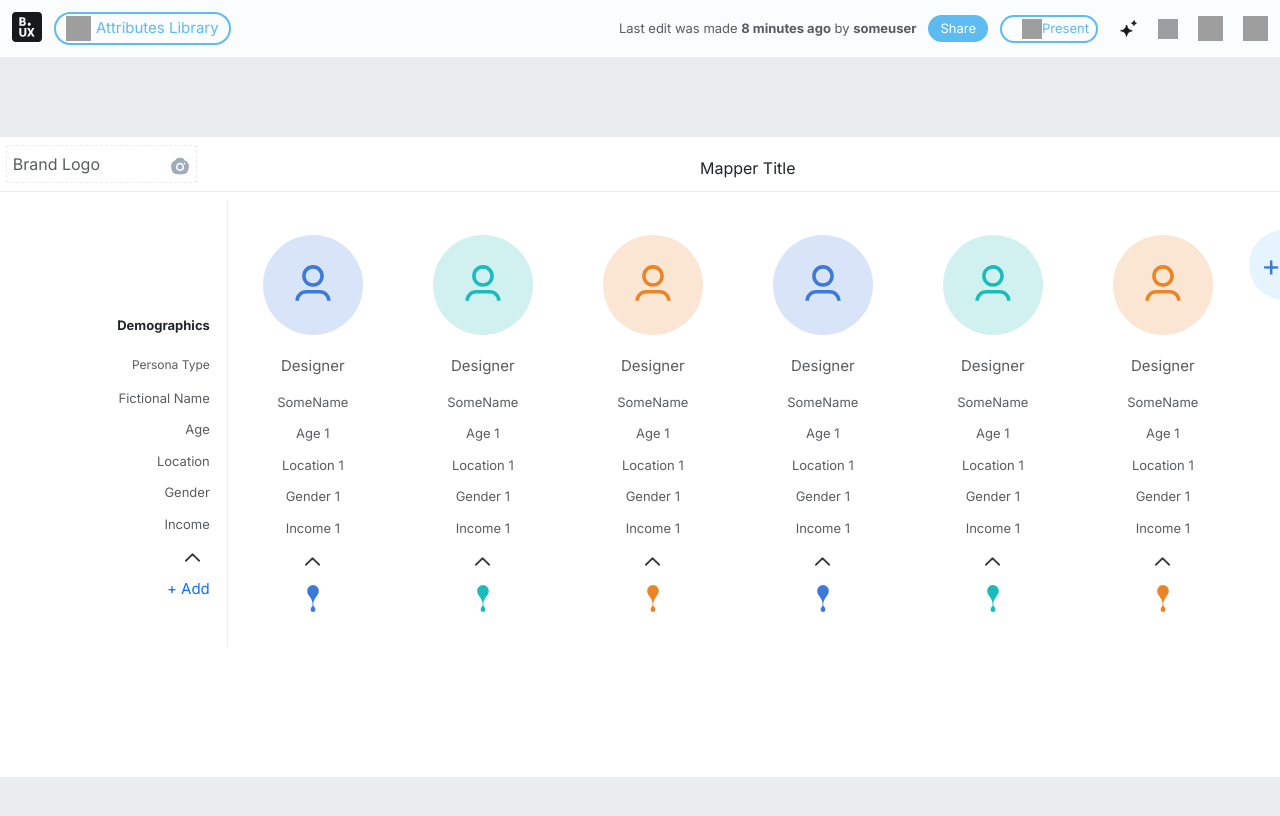
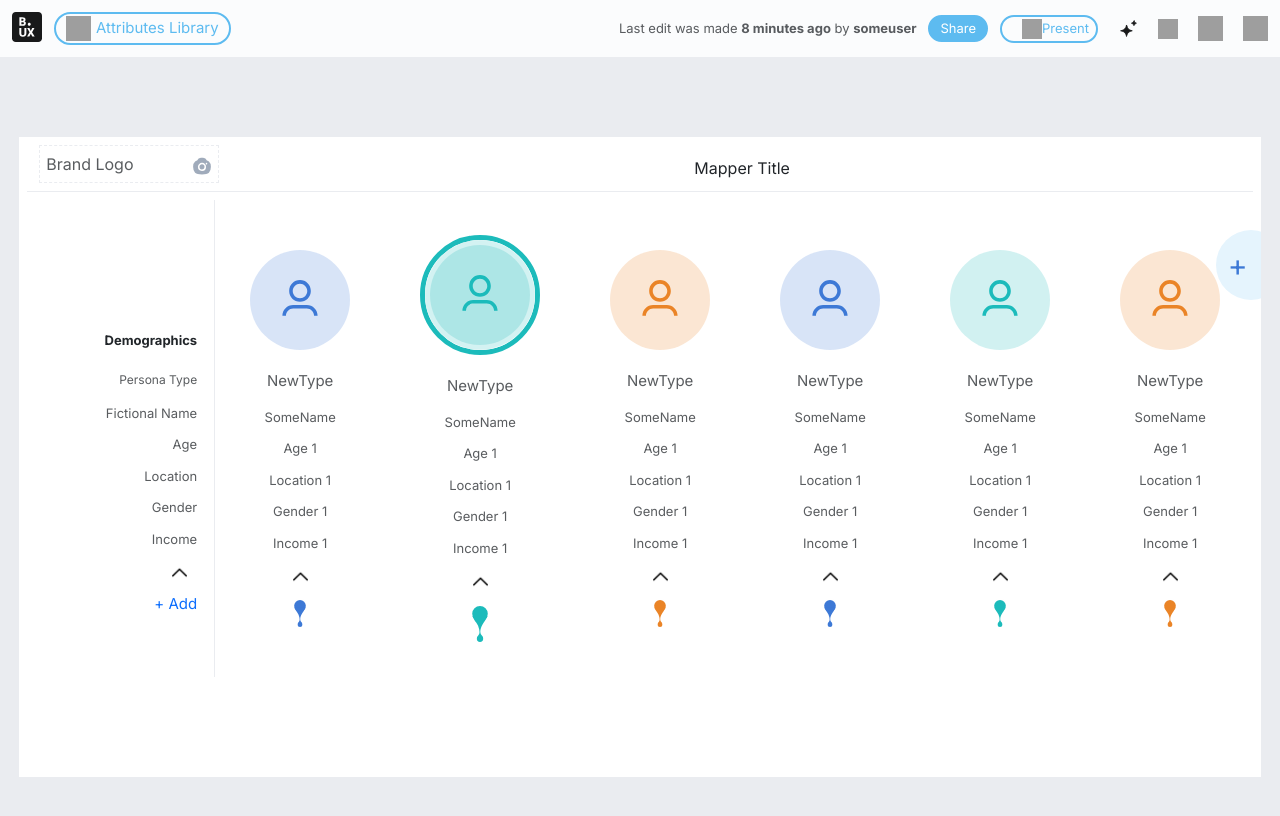
Before and after one commit to shivpujan12/mapper, a Next.js app: page / in a window 1280 px wide. Both pictures are taken after a click on the element 482 px from the left and 434 px from the top of the page. Shown: the top 816 px of the page. Built offline with nearby package versions, Linux system fonts and the light colour scheme; grey boxes are pictures that could not be loaded.

Commit message:
add persona feature implemented

```diff
--- a/app/components/MainActivity/PersonaActivity/LeftSection.tsx
+++ b/app/components/MainActivity/PersonaActivity/LeftSection.tsx
@@ -15,6 +15,8 @@ export default function LeftSection({
           type="heads"
           profileImage=""
           pointerImage=""
+          personaColor=""
+          highlightColor=""
           open={open}
           setOpen={setOpen}
         />
--- a/app/components/MainActivity/PersonaActivity/PersonaCard.tsx
+++ b/app/components/MainActivity/PersonaActivity/PersonaCard.tsx
@@ -9,19 +9,30 @@ export default function PersonaCard({
   type,
   profileImage,
   pointerImage,
+  personaColor,
+  highlightColor,
   open,
   setOpen,
 }: {
   type: string;
   profileImage: string;
   pointerImage: string;
+  personaColor: string;
+  highlightColor: string;
   open: any;
   setOpen: any;
 }) {
   return type == "heads" ? (
     <HeadCard open={open} setOpen={setOpen} />
   ) : (
-    <ProfileCard profileImage={profileImage} pointerImage={pointerImage} open={open} setOpen={setOpen} />
+    <ProfileCard
+      profileImage={profileImage}
+      pointerImage={pointerImage}
+      personaColor = {personaColor}
+      highlightColor = {highlightColor}
+      open={open}
+      setOpen={setOpen}
+    />
   );
 }
 
@@ -58,18 +69,31 @@ function HeadCard({ open, setOpen }: { open: any; setOpen: any }) {
 function ProfileCard({
   profileImage,
   pointerImage,
+  personaColor,
+  highlightColor,
   open,
   setOpen,
 }: {
   profileImage: string;
   pointerImage: string;
+  personaColor: string;
+  highlightColor: string;
   open: any;
   setOpen: any;
 }) {
+  const [highlight, showHighlight] = useState(false);
+
   return (
-    <div className={`${style.personaCard}`}>
-      <Image src={profileImage} width={100} height={100} alt={"profile"} />
-      <div className={`${style.personaType} text-muted`}>Designer</div>
+    <div
+      className={`${style.personaCard}`}
+      onClick={() => showHighlight(!highlight)}
+    >
+      {highlight ? (
+        <HighLightedImage profileImage={profileImage} personaColor={personaColor} highlightColor={highlightColor} />
+      ) : (
+        <NormalImage profileImage={profileImage} />
+      )}
+      <div className={`${style.personaType} text-muted`}>NewType</div>
       <div className={`${style.personaName} text-muted`}>SomeName</div>
       <div
         className={`${style.personaAttr} text-muted`}
@@ -89,13 +113,23 @@ function ProfileCard({
         />
       </div>
       <div>
-      <Image
-          src={pointerImage}
-          width={30}
-          height={30}
-          alt="down-arrow"
-        />
+        <Image src={pointerImage} width={highlight ? 40 : 30} height={highlight ? 40 : 30} alt="down-arrow" />
       </div>
     </div>
   );
 }
+
+function HighLightedImage({ profileImage,personaColor, highlightColor }: { profileImage: string, personaColor:string,highlightColor:string }) {
+  return (
+    <div className={`${style.personaImage} rounded-circle`} style={{borderColor: personaColor}}>
+      <div className={`${style.innerCircle} rounded-circle`}>
+        <div className={`${style.backgroundCircle} rounded-circle`} style={{backgroundColor: highlightColor}}></div>
+        <Image src={profileImage} width={100} height={100} alt={"profile"} />
+      </div>
+    </div>
+  );
+}
+
+function NormalImage({ profileImage }: { profileImage: string }) {
+  return <Image src={profileImage} width={100} height={100} alt={"profile"} />;
+}
--- a/app/components/MainActivity/PersonaActivity/RightSection.tsx
+++ b/app/components/MainActivity/PersonaActivity/RightSection.tsx
@@ -1,21 +1,80 @@
 import style from "@/app/styles/MainActivity/PersonaActivity/right.module.css";
 import PersonaCard from "./PersonaCard";
-export default function RightSection({open, setOpen }: {open: any, setOpen:any}) {
+import { data } from "@/public/data/data";
+import Image from "next/image";
+import { useState } from "react";
+export default function RightSection({
+  open,
+  setOpen,
+}: {
+  open: any;
+  setOpen: any;
+}) {
+  const [activeAddToolTip, setActiveAddToolTip] = useState(false);
+
+  function handleAddition() {
+    console.log("hello");
+  }
 
   return (
     <div className={`${style.main}`}>
       <div className={`${style.cardContainer}`}>
-        <PersonaCard type="card" profileImage="/profile-img.svg" pointerImage="/pointer.svg" open={open} setOpen={setOpen}/>
-        <PersonaCard type="card" profileImage="/profile-img2.svg" pointerImage="/pointer2.svg" open={open} setOpen={setOpen}/>
-        <PersonaCard type="card" profileImage="/profile-img3.svg" pointerImage="/pointer3.svg" open={open} setOpen={setOpen}/>
-        <PersonaCard type="card" profileImage="/profile-img.svg" pointerImage="/pointer.svg" open={open} setOpen={setOpen}/>
-        <PersonaCard type="card" profileImage="/profile-img2.svg" pointerImage="/pointer2.svg" open={open} setOpen={setOpen}/>
-        <PersonaCard type="card" profileImage="/profile-img3.svg" pointerImage="/pointer3.svg" open={open} setOpen={setOpen}/>
-        <PersonaCard type="card" profileImage="/profile-img2.svg" pointerImage="/pointer.svg" open={open} setOpen={setOpen}/>
+        {data.map((d, i) => {
+          return (
+            <PersonaCard
+              key={i}
+              type={d.type}
+              profileImage={d.profileImage}
+              pointerImage={d.pointerImage}
+              personaColor={d.personaColor}
+              highlightColor={d.highlightColor}
+              open={open}
+              setOpen={setOpen}
+            />
+          );
+        })}
       </div>
-      <div className={`${style.personaAddBtn} rounded-circle`}>
-        +
+      <div
+        className={`${style.personaAddBtn} rounded-circle`}
+        onClick={() => setActiveAddToolTip(!activeAddToolTip)}
+      >
+        +{activeAddToolTip ? <Tooltip /> : null}
       </div>
     </div>
   );
 }
+
+function Tooltip() {
+  function handleAddition() {
+    const newPersona = {
+      type: "card",
+      profileImage: "/profile-img.svg",
+      pointerImage: "/pointer.svg",
+      personaColor: "#3d79d6",
+      highlightColor: "#3d79d666",
+    };
+    data.push(newPersona);
+  }
+  return (
+    <div className={`${style.toolTip} border`} onClick={() => handleAddition()}>
+      <div className={`${style.toolTipItem}`}>
+        <Image
+          width={20}
+          height={20}
+          src="https://d1ehtu126lxvny.cloudfront.net/static/media/frontend/images/assets/add-default-persona.svg"
+          alt="add-default-persona"
+        />
+        <span>Add Persona</span>
+      </div>
+      <div className={`${style.toolTipItem} mt-4`}>
+        <Image
+          width={20}
+          height={20}
+          src="https://d1ehtu126lxvny.cloudfront.net/static/media/frontend/images/assets/add-company-persona.svg"
+          alt="add-default-persona"
+        />
+        <span>Add Company</span>
+      </div>
+    </div>
+  );
+}
--- a/app/styles/MainActivity/PersonaActivity/personaCard.module.css
+++ b/app/styles/MainActivity/PersonaActivity/personaCard.module.css
@@ -82,3 +82,36 @@
 .addBtn {
     font-size: 15px;
 }
+
+
+.personaImage{
+    position: relative;
+    border: 5px solid #3d79d6;
+}
+
+.backgroundCircle{
+    position: absolute;
+    min-width: 100px;
+    min-height: 100px;
+    background-color: #3d7ad666;
+    animation: highlight 2s infinite;
+}
+
+.innerCircle {
+    border: 5px solid #fff;
+}
+
+@keyframes highlight {
+    0% {
+        transform: scale(1);
+        opacity: 0;
+    }
+    50% {
+        transform: scale(1.1);
+        opacity: .5;
+    }
+    100% {
+        transform: scale(1.5);
+        opacity: 0;
+    }
+}
--- a/app/styles/MainActivity/PersonaActivity/right.module.css
+++ b/app/styles/MainActivity/PersonaActivity/right.module.css
@@ -1,5 +1,5 @@
 .main {
-    position:relative;
+  position: relative;
   /* display: flex; */
   flex-direction: row;
   justify-content: center;
@@ -9,7 +9,7 @@
   overflow: hidden;
 }
 
-.cardContainer{
+.cardContainer {
   width: 100%;
   display: flex;
   flex-direction: row;
@@ -20,11 +20,11 @@
   overflow-x: auto;
 }
 
-.cardContainer::-webkit-scrollbar{
+.cardContainer::-webkit-scrollbar {
   border: 5px;
 }
 
-.personaAddBtn{
+.personaAddBtn {
   display: flex;
   min-height: 70px;
   min-width: 70px;
@@ -39,4 +39,31 @@
   justify-content: start;
   padding-left: 12px;
   align-items: center;
+  cursor: pointer;
 }
+
+.toolTip {
+  position: absolute;
+  background-color: white;
+  z-index: 2;
+  min-height: 70px;
+  min-width: 70px;
+  transform: translate(-170px, 100px);
+  font-size: medium;
+  text-wrap: nowrap;
+  box-shadow: 0 4px 8px 0 rgba(85, 85, 85, 0.2), 0 6px 20px 0 rgba(135, 135, 135, 0.19);
+  padding: 24px;
+  color: black;
+  border-radius: 15px;
+}
+
+.toolTipItem {
+    display: flex;
+    flex-direction: row;
+    align-items: center;
+    cursor:pointer;
+}
+
+.toolTipItem span{
+    margin-left: 12px;
+}
--- a/app/styles/MainActivity/main.module.css
+++ b/app/styles/MainActivity/main.module.css
@@ -3,6 +3,7 @@
     height: 100vh;
     display: flex;
     flex-direction: column;
+    flex-wrap: nowrap;
     justify-content: center;
     align-items: center;
     background-color: #eaecf0;
@@ -11,5 +12,6 @@
 .activitySection{
     min-width: 60%;
     min-height: 80vh;
+    max-width: 97%;
     background-color: white;
 }
--- /dev/null
+++ b/public/data/data.ts
@@ -0,0 +1,60 @@
+export const data = [
+    {
+      type: "card",
+      profileImage: "/profile-img.svg",
+      pointerImage: "/pointer.svg",
+      personaColor: "#3d79d6",
+      highlightColor: "#3d79d666"
+    },{
+      type: "card",
+      profileImage: "/profile-img2.svg",
+      pointerImage: "/pointer2.svg",
+      personaColor: "#1cbbbb",
+      highlightColor: "#1cbbbb66"
+    },{
+      type: "card",
+      profileImage: "/profile-img3.svg",
+      pointerImage: "/pointer3.svg",
+      personaColor: "#ea8427",
+      highlightColor: "#ea842766"
+    },{
+      type: "card",
+      profileImage: "/profile-img.svg",
+      pointerImage: "/pointer.svg",
+      personaColor: "#3d79d6",
+      highlightColor: "#3d79d666"
+    },{
+      type: "card",
+      profileImage: "/profile-img2.svg",
+      pointerImage: "/pointer2.svg",
+      personaColor: "#1cbbbb",
+      highlightColor: "#1cbbbb66"
+    },{
+      type: "card",
+      profileImage: "/profile-img3.svg",
+      pointerImage: "/pointer3.svg",
+      personaColor: "#ea8427",
+      highlightColor: "#ea842766"
+    },{
+        type: "card",
+        profileImage: "/profile-img.svg",
+        pointerImage: "/pointer.svg",
+        personaColor: "#3d79d6",
+        highlightColor: "#3d79d666"
+      },{
+        type: "card",
+        profileImage: "/profile-img2.svg",
+        pointerImage: "/pointer2.svg",
+        personaColor: "#1cbbbb",
+        highlightColor: "#1cbbbb66"
+      },
+  ]
+/*   export const data = [
+    {
+      type: "card",
+      profileImage: "/profile-img.svg",
+      pointerImage: "/pointer.svg",
+      personaColor: "#3d79d6",
+      highlightColor: "#3d79d666"
+    }
+  ] */
```
Lines whose indentation alone changed are shown as unchanged.
